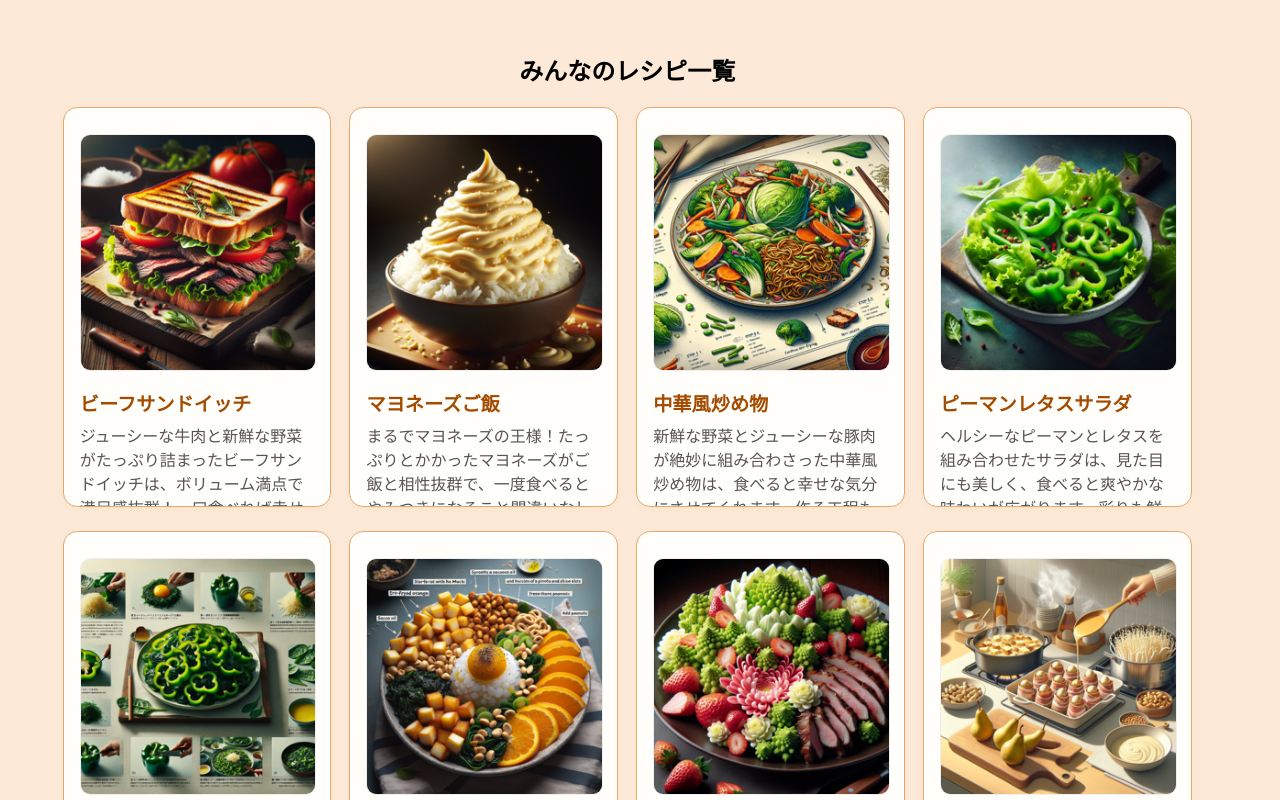
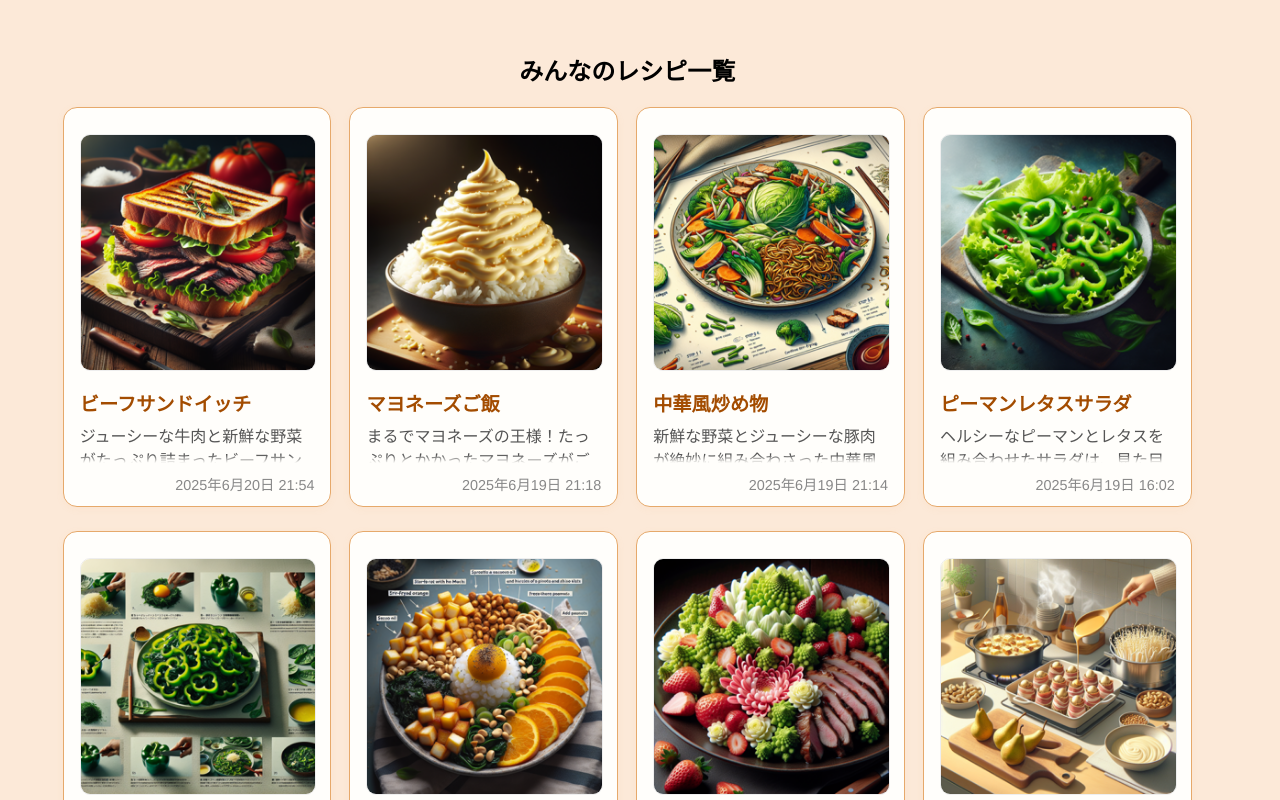
Before and after one commit to tti-coin/tenjusai-2025-publish, a Vue app: page /#/list in a window 1280 px wide. Shown: the top 800 px of the page. Built offline with nearby package versions, Linux system fonts and the light colour scheme.

Commit message:
レシピタイトルのスタイルを改善し、表示制限を追加

```diff
--- a/src/views/RecipeList.vue
+++ b/src/views/RecipeList.vue
@@ -119,6 +119,18 @@ h2 {
     color: #555;
     font-size: 1rem;
     margin-bottom: 4px;
+    display: -webkit-box;
+    -webkit-line-clamp: 4;
+    line-clamp: 4;
+    -webkit-box-orient: vertical;
+    overflow: hidden;
+    position: relative;
+    text-align: left;
+    width: 100%;
+    margin: 0 0 4px 0;
+    max-height: 6.4em;
+    -webkit-mask-image: linear-gradient(180deg, #000 80%, transparent 100%);
+    mask-image: linear-gradient(180deg, #000 80%, transparent 100%);
 }
 
 .recipe-thumb {
@@ -135,7 +147,8 @@ h2 {
 .recipe-date {
     color: #888;
     font-size: 0.9rem;
-    margin-top: 2px;
+    margin-top: auto;
+    align-self: flex-end;
 }
 
 .loading {
```
